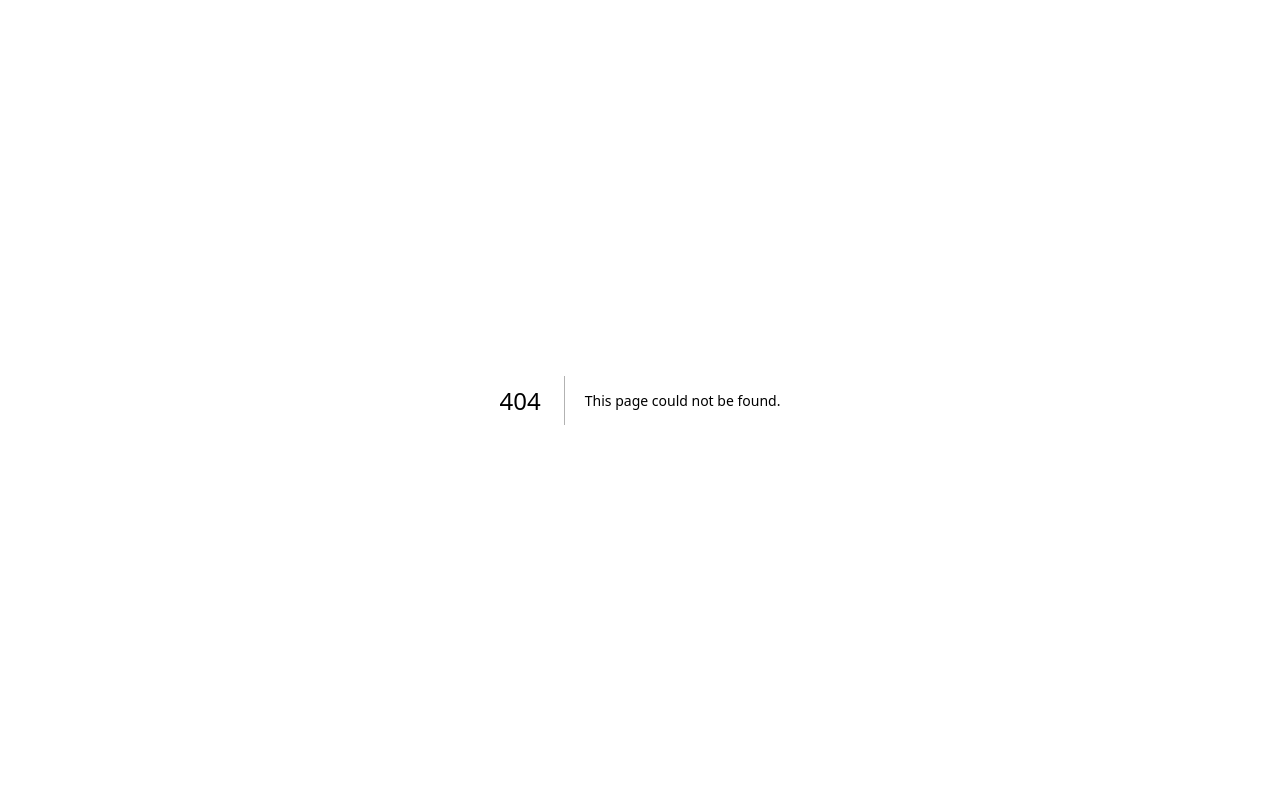
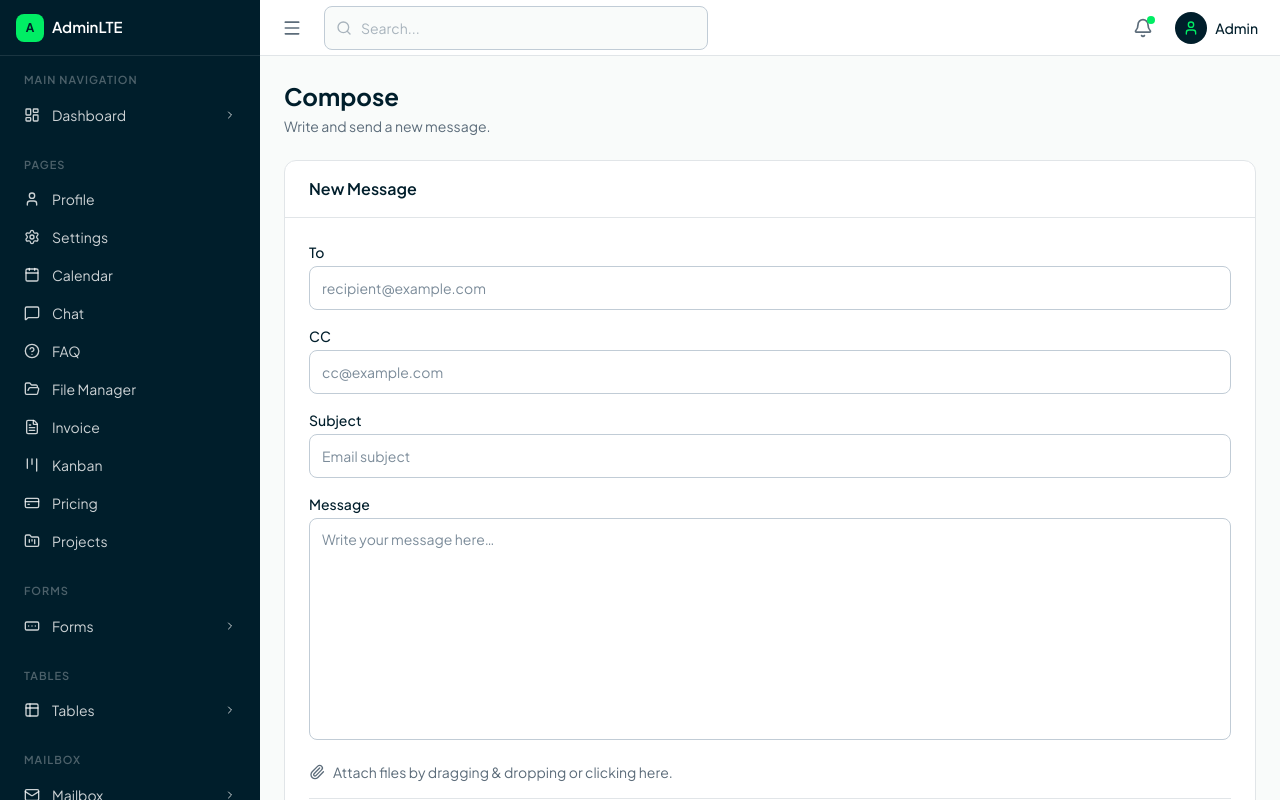
Before and after one commit to mvahidsm7/adminlte-x-mongodb, a Next.js app: page /mailbox/compose in a window 1280 px wide. Before the commit this address had no page. Built offline with nearby package versions, Linux system fonts and the light colour scheme.

Commit message:
feat: add Mailbox Compose page

```diff
--- /dev/null
+++ b/src/app/(main)/mailbox/compose/page.tsx
@@ -0,0 +1,92 @@
+import type { Metadata } from 'next'
+import { Send, Save, Paperclip, X } from 'lucide-react'
+import { Card, CardHeader, CardBody } from '@/components/ui/Card'
+import Button from '@/components/ui/Button'
+
+export const metadata: Metadata = { title: 'Compose Mail — AdminLTE' }
+
+export default function ComposePage() {
+  return (
+    <div className="space-y-6">
+      <div>
+        <h1 className="text-2xl font-bold text-ink">Compose</h1>
+        <p className="text-sm text-steel mt-1">Write and send a new message.</p>
+      </div>
+
+      <Card>
+        <CardHeader>
+          <h2 className="text-base font-semibold text-ink">New Message</h2>
+        </CardHeader>
+        <CardBody className="space-y-4">
+          {/* To */}
+          <div>
+            <label htmlFor="compose-to" className="block text-sm font-medium text-ink mb-1">To</label>
+            <input
+              id="compose-to"
+              type="email"
+              placeholder="recipient@example.com"
+              className="w-full h-11 px-3 text-sm rounded-md border border-hairline-strong bg-white text-ink placeholder:text-stone focus:outline-none focus:border-2 focus:border-mongo-green-dark"
+            />
+          </div>
+
+          {/* CC */}
+          <div>
+            <label htmlFor="compose-cc" className="block text-sm font-medium text-ink mb-1">CC</label>
+            <input
+              id="compose-cc"
+              type="email"
+              placeholder="cc@example.com"
+              className="w-full h-11 px-3 text-sm rounded-md border border-hairline-strong bg-white text-ink placeholder:text-stone focus:outline-none focus:border-2 focus:border-mongo-green-dark"
+            />
+          </div>
+
+          {/* Subject */}
+          <div>
+            <label htmlFor="compose-subject" className="block text-sm font-medium text-ink mb-1">Subject</label>
+            <input
+              id="compose-subject"
+              type="text"
+              placeholder="Email subject"
+              className="w-full h-11 px-3 text-sm rounded-md border border-hairline-strong bg-white text-ink placeholder:text-stone focus:outline-none focus:border-2 focus:border-mongo-green-dark"
+            />
+          </div>
+
+          {/* Body */}
+          <div>
+            <label htmlFor="compose-body" className="block text-sm font-medium text-ink mb-1">Message</label>
+            <textarea
+              id="compose-body"
+              rows={10}
+              placeholder="Write your message here…"
+              className="w-full px-3 py-2.5 text-sm rounded-md border border-hairline-strong bg-white text-ink placeholder:text-stone focus:outline-none focus:border-2 focus:border-mongo-green-dark resize-none"
+            />
+          </div>
+
+          {/* Attachment hint */}
+          <div className="flex items-center gap-2 text-sm text-steel">
+            <Paperclip className="w-4 h-4" />
+            <span>Attach files by dragging &amp; dropping or clicking here.</span>
+          </div>
+
+          {/* Actions */}
+          <div className="flex items-center justify-between pt-2 border-t border-hairline">
+            <div className="flex items-center gap-3">
+              <Button variant="primary">
+                <Send className="w-4 h-4 mr-2" />
+                Send
+              </Button>
+              <Button variant="secondary">
+                <Save className="w-4 h-4 mr-2" />
+                Save Draft
+              </Button>
+            </div>
+            <Button variant="ghost" className="text-steel">
+              <X className="w-4 h-4 mr-1" />
+              Discard
+            </Button>
+          </div>
+        </CardBody>
+      </Card>
+    </div>
+  )
+}
```
Also changed, not shown: 1 other file (tests, documents, lock files or other folders).
